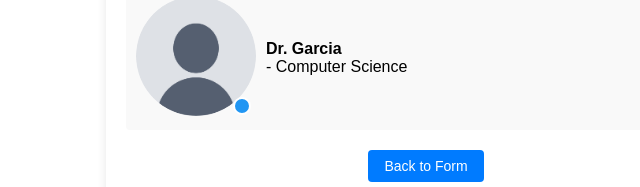
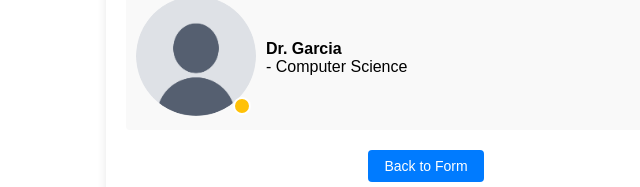
Before and after one commit to ECEMonitoringSystem/ecemonitoringsystem, a React (Create React App) app: page /instructors-list in a window 1280 px wide. Shown: the part 484-671 px from the top of the page, without its empty margins (214-854 px from the left). Built offline with nearby package versions, Linux system fonts and the light colour scheme.

Commit message:
Updated Color of Status

```diff
--- a/src/CSS/InstructorsList.css
+++ b/src/CSS/InstructorsList.css
@@ -104,5 +104,5 @@
   background-color: #F44336; /* Red */
 }
 .indicator.in-class {
-  background-color: #2196F3; /* Blue */
+  background-color: #ffc107; /* Blue */
 }
--- a/src/CSS/InstructorsProfile.css
+++ b/src/CSS/InstructorsProfile.css
@@ -43,7 +43,7 @@
 }
 
 .indicator1.in-class {
-  background-color: #2196F3; /* Blue */
+  background-color: #ffc107; /* Blue */
 }
 
 .instructors-profile-buttons {
@@ -105,7 +105,7 @@
 
 .status-in-class {
   color: #e3f2fd;
-  background-color: #2196F3;
+  background-color: #ffc107;
 }
 
 .back-button {
```
